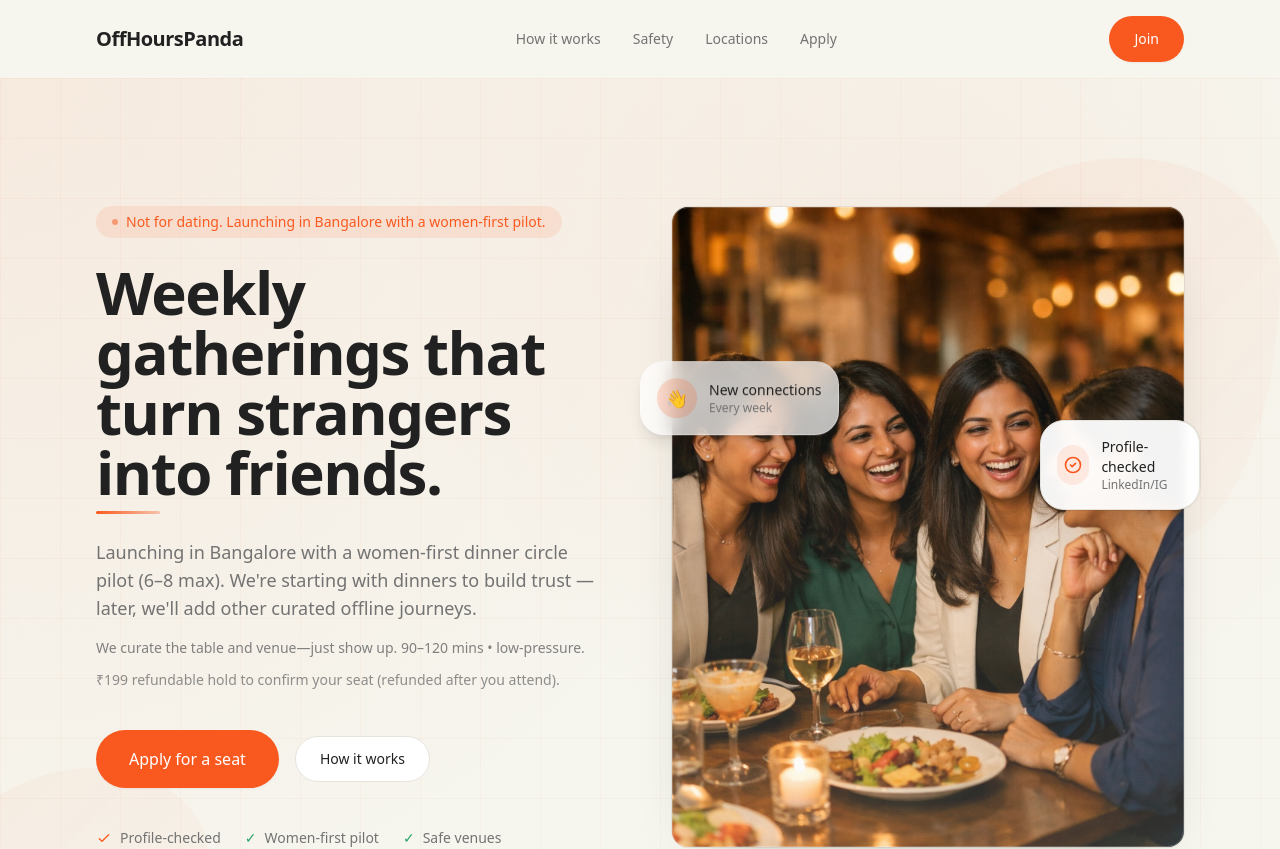
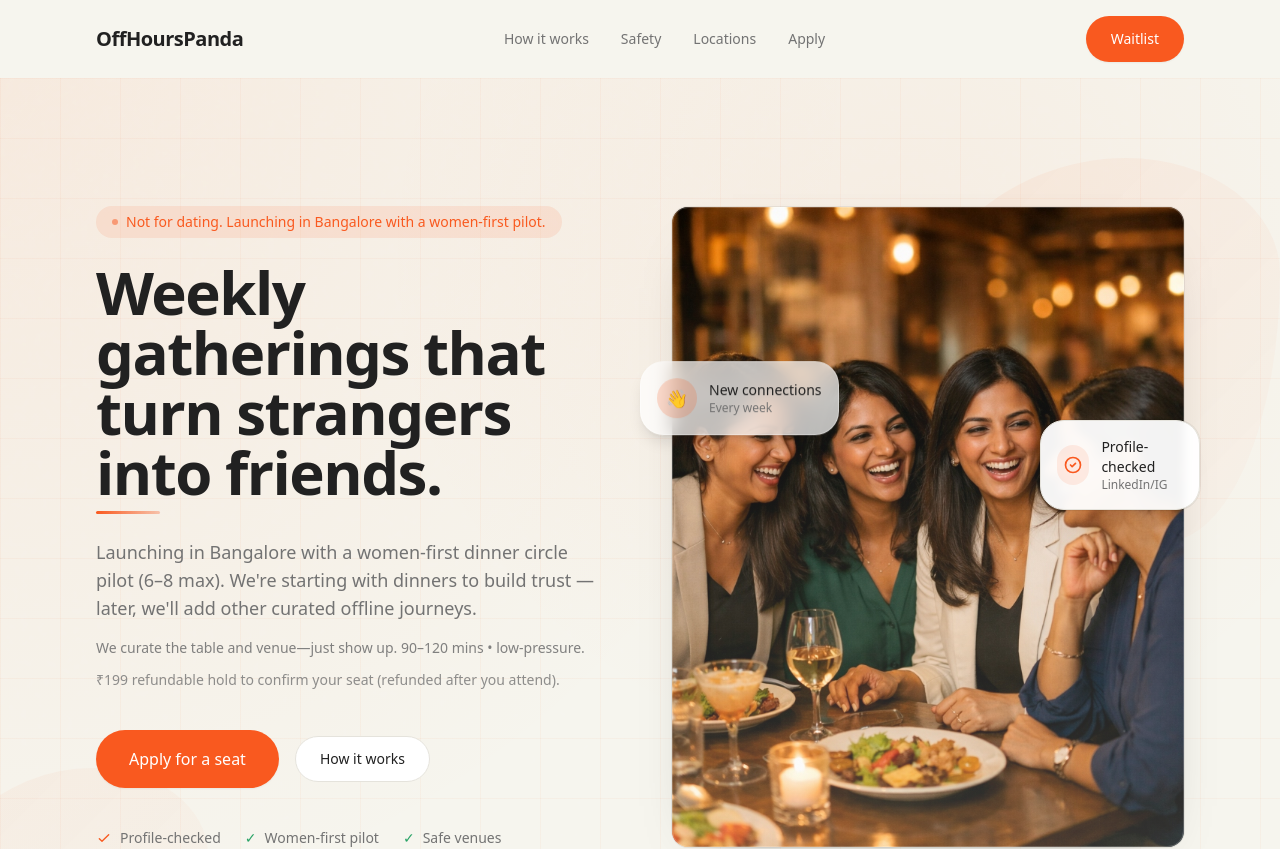
Before and after one commit to atul-krishnan/tablelink-mvp, a Next.js app: page / in a window 1280 px wide. Shown: the top 849 px of the page. Built offline with nearby package versions, Linux system fonts and the light colour scheme.

Commit message:
Fix: Change Join button to Waitlist in navigation

```diff
--- a/src/components/sections/StickyNav.tsx
+++ b/src/components/sections/StickyNav.tsx
@@ -31,8 +31,8 @@ export function StickyNav() {
     return (
         <header
             className={`sticky top-0 z-50 transition-all duration-300 ${isScrolled
-                    ? "bg-background/95 backdrop-blur-sm border-b border-border/50 shadow-sm"
-                    : "bg-transparent"
+                ? "bg-background/95 backdrop-blur-sm border-b border-border/50 shadow-sm"
+                : "bg-transparent"
                 }`}
         >
             <Container className="flex items-center justify-between py-4">
@@ -60,7 +60,7 @@ export function StickyNav() {
                 {/* Desktop CTA */}
                 <div className="hidden md:block">
                     <ButtonLink href="#join" variant="primary">
-                        Join
+                        Waitlist
                     </ButtonLink>
                 </div>
 
@@ -111,10 +111,10 @@ export function StickyNav() {
                                 <ButtonLink
                                     href="#join"
                                     variant="primary"
-                                    className="w-full justify-center"
+                                    className="w-full"
                                     onClick={() => setIsMobileMenuOpen(false)}
                                 >
-                                    Join
+                                    Waitlist
                                 </ButtonLink>
                             </div>
                         </Container>
```
